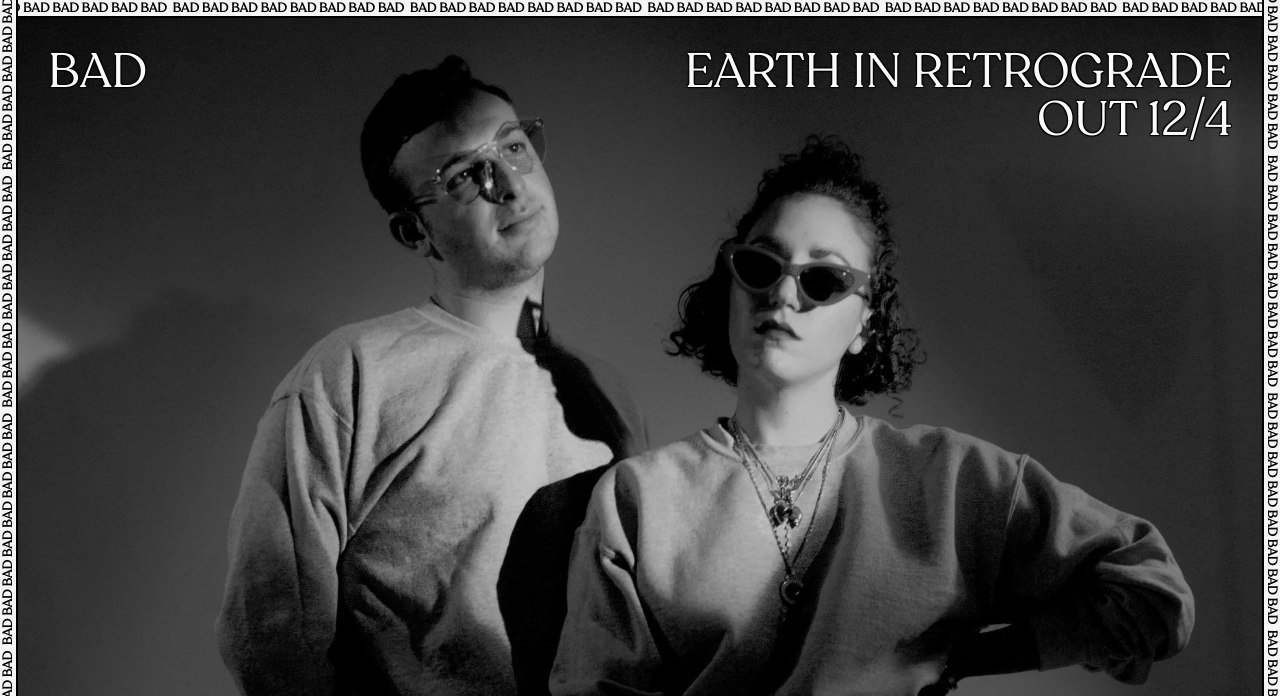
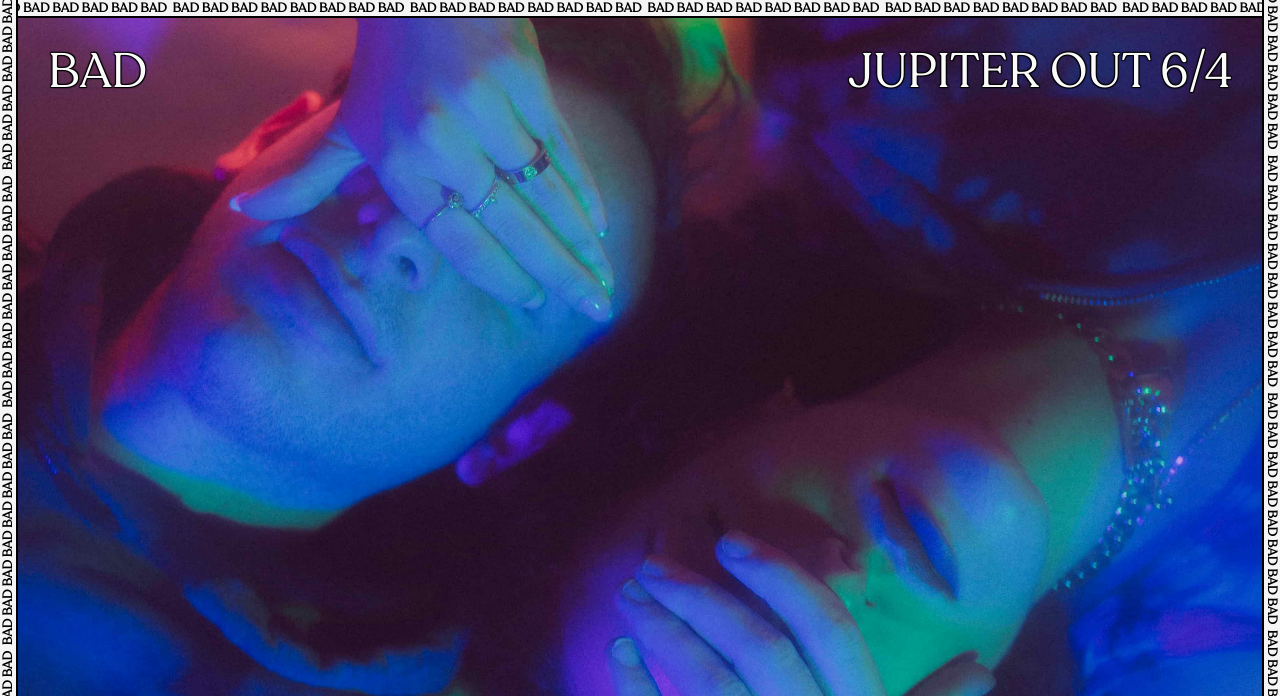
Before and after one commit to danhemerlein/bad, a website: page app/index.html in a window 1280 px wide. Shown: the top 696 px of the page. Drawn offline with Linux system fonts and the light colour scheme.

Commit message:
new asset and copy 529

```diff
--- a/app/index.html
+++ b/app/index.html
@@ -58,7 +58,7 @@
 
       <!-- <h2 class="h2  aesthetic-font-modifier-outline-black">DIRTY LAUNDRY <br>OUT NOW</h2> -->
       <h2 class="h2 aesthetic-font-modifier-outline-black">
-        EARTH IN RETROGRADE <br />OUT 12/4
+        JUPITER OUT 6/4
       </h2>
 
       <section class="hamburger-menu">
--- a/app/scss/app.scss
+++ b/app/scss/app.scss
@@ -7,10 +7,9 @@
 
 .container {
   display: flex;
-  // background-image: url('../assets/BAD-4.jpg');
-  background-image: url("../assets/BAD-earth-resize.jpg");
+  background-image: url("../assets/BAD-jupiter.jpg");
   background-repeat: no-repeat;
-  background-position: top;
+  background-position: center;
   background-size: cover;
   min-height: 100vh;
   justify-content: space-between;
@@ -22,11 +21,9 @@
   min-height: -webkit-fill-available;
 
   @include common-bp(tablet) {
-    // background-image: url('../assets/BAD-5.jpg');
-    background-image: url("../assets/BAD-earth-resize.jpg");
+    background-image: url("../assets/BAD-jupiter.jpg");
     flex-direction: row;
     justify-content: center;
-    background-position: 0% 10%;
     height: 100vh;
     justify-content: space-between;
     align-items: flex-start;
--- a/package.json
+++ b/package.json
@@ -17,6 +17,7 @@
     "gulp-useref": "^4.0.1"
   },
   "dependencies": {
-    "gulp-cssnano": "^2.1.3"
+    "gulp-cssnano": "^2.1.3",
+    "node-sass": "^6.0.0"
   }
 }
```
Also changed, not shown: app/assets/BAD-jupiter.jpg (added), app/css/app.css, dist/assets/BAD-1.jpg (deleted), dist/assets/BAD-2.jpg (deleted), dist/assets/BAD-3.jpg (deleted), dist/assets/BAD-6.jpg (deleted), dist/assets/BAD-8.jpg (deleted), 1 other file.
